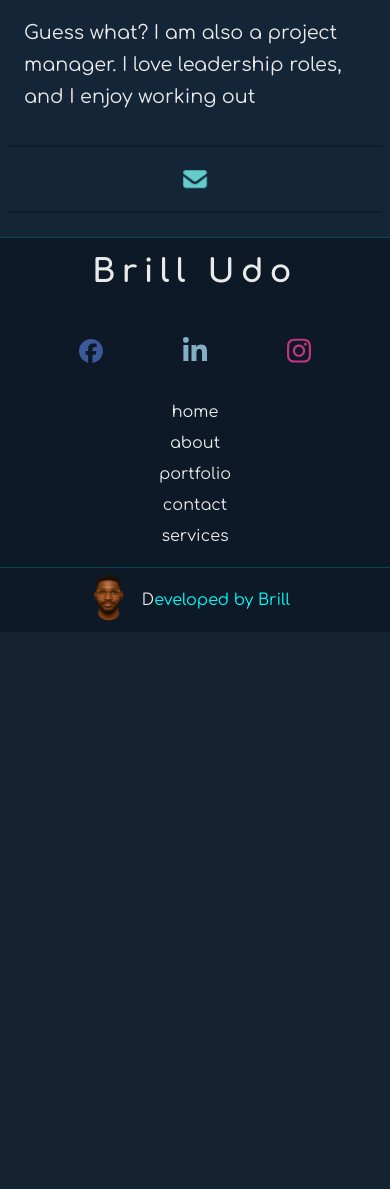
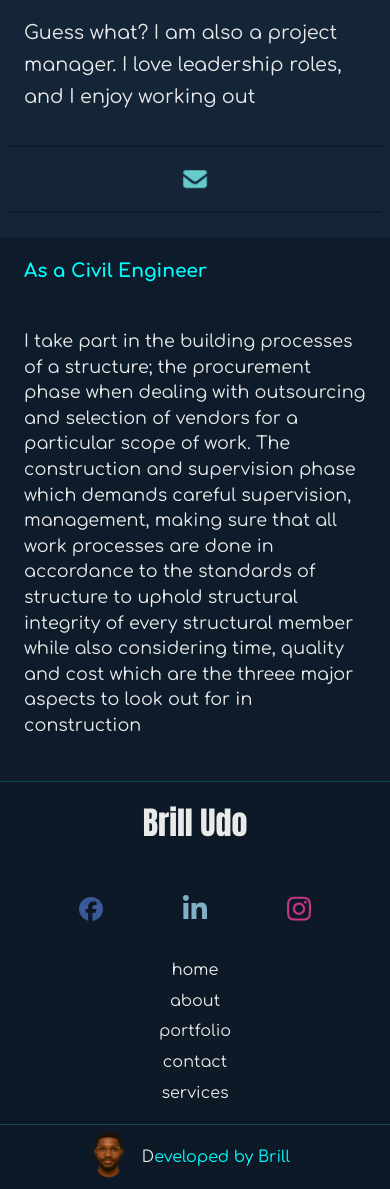
Before and after one commit to Emmibrill/portfolio-full-stack, a Django app: page /about-me/ in a window 390 px wide. Shown: the part 927-2116 px from the top of the page. Before the commit the page ends 1548 px from the top, so only its background shows below. Run offline with Django 5.2, Linux system fonts and the light colour scheme.

Commit message:
update the about template

```diff
--- a/static/css/portfolio.css
+++ b/static/css/portfolio.css
@@ -202,6 +202,8 @@ footer {
     padding: 1rem;
     color: var(--mobile-nav-text-color);
     font: 3rem;
+    font-weight: bolder;
+    font-family: Impact, sans-serif;
 }
 
 .name_socials {
@@ -951,6 +953,30 @@ footer {
     fill: rgb(101, 203, 203);
     animation: rotate 2s linear infinite alternate;
 }
+.about_section-two{
+    display: flex;
+    gap: 2rem;
+    background: rgb(20, 37, 55);
+    background: var(--form-section-bg);
+    padding: 3rem 2rem 2rem;
+    color: var(--mobile-nav-text-color);
+    cursor: default;
+}
+.civil_engr{
+    display: flex;
+    flex: 0 0 40%;
+    justify-content: right;
+    color: #0ff;
+}
+.section_des p{
+    display: flex;
+    flex: 0 0 60%;
+    width: 80%;
+    color: rgb(234, 234, 234);
+    font-size: 1.2rem;
+    line-height: 1.6rem;
+    padding: .5rem;
+}
 
 
 
@@ -1044,6 +1070,19 @@ footer {
         line-height: 1.5rem;
     }
 
+    .about_section-two{
+        display: grid;
+        grid-template-columns: repeat(auto-fit, minmax(min(30rem, 100%), 1fr));
+    }
+    .civil_engr{
+        justify-content: left;
+        padding: 0%;
+        padding: .5rem;
+    }
+    .section_des p{
+        width: 100%;
+    }
+
     /* contact social */
     .social_con {
         width: 100%;
@@ -1081,7 +1120,6 @@ footer {
         align-items: center;
         justify-content: center;
         font: 2rem;
-        letter-spacing: .4rem;
     }
 
     .name_socials {
@@ -1179,6 +1217,15 @@ footer {
         padding-top: 0;
     }
 
+    .about_section-two{
+        padding: 1rem;
+    }
+    .section_des p{
+        font-size: 1.1rem;
+        line-height: 1.6rem;
+        padding: .5rem;
+    }
+
     /* style footer */
 
     .links {
--- a/templates/portfolioApp/about.html
+++ b/templates/portfolioApp/about.html
@@ -2,7 +2,7 @@
 {% load static %}
 
 {% block contents %}
-<section class="about_section">
+<section class="about_section one">
     <div class="about_wrapper">
         <div class="about_lft-wrp">
             <div class="about_name-con">
@@ -33,4 +33,29 @@
     </div>
 
 </section>
+<section class="about_section-two">
+    <h1 class="civil_engr">As a Civil Engineer</h1>
+    <div class="section_des">
+        <article>
+            <p>I take part in the building processes of a structure;
+                the procurement phase when dealing with outsourcing and
+                selection of vendors for a particular scope of work.
+                The construction and supervision phase which demands careful supervision,
+                management, making sure that all work processes are done in accordance to the
+                standards of structure to uphold structural integrity of every structural
+                member while also considering time, quality and cost which are the threee major
+                aspects to look out for in construction
+            </p>
+        </article>
+    </div>
+</section>
+<section class="about_section-three">
+    <div class="work_gallery">
+        <img src="" alt="">
+        <img src="" alt="">
+        <img src="" alt="">
+        <img src="" alt="">
+        <img src="" alt="">
+    </div>
+</section>
 {% endblock %}
--- a/templates/portfolioApp/base.html
+++ b/templates/portfolioApp/base.html
@@ -70,11 +70,11 @@
             </div>
             <div class="links">
                 <ul>
-                    <li><a href="">home</a></li>
-                    <li><a href="">about</a></li>
-                    <li><a href="">portfolio</a></li>
-                    <li><a href="">contact</a></li>
-                    <li><a href="">services</a></li>
+                    <li><a href="{% url 'home' %}">home</a></li>
+                    <li><a href="{% url 'about-me' %}">about</a></li>
+                    <li><a href="{% url 'projects' %}">portfolio</a></li>
+                    <li><a href="{% url 'contact' %}">contact</a></li>
+                    <li><a href="#">services</a></li>
                 </ul>
             </div>
         </div>
```
